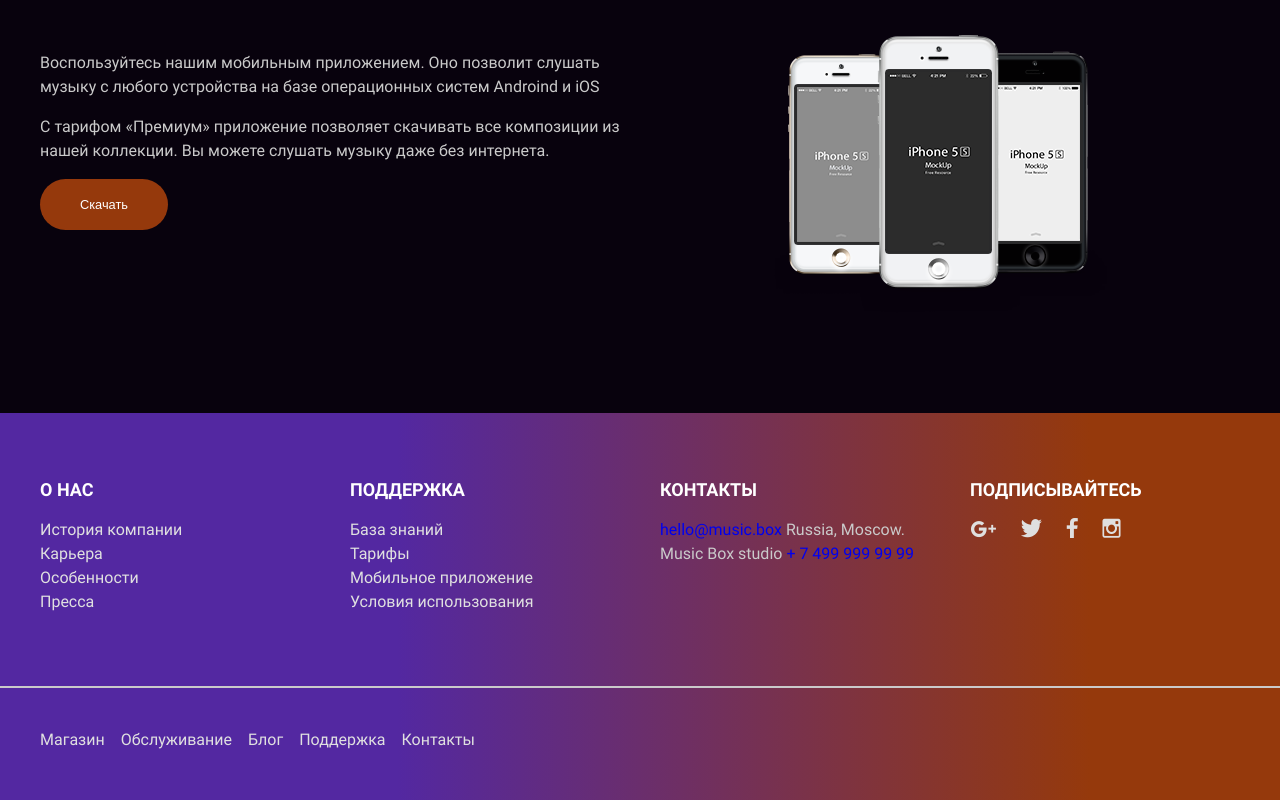
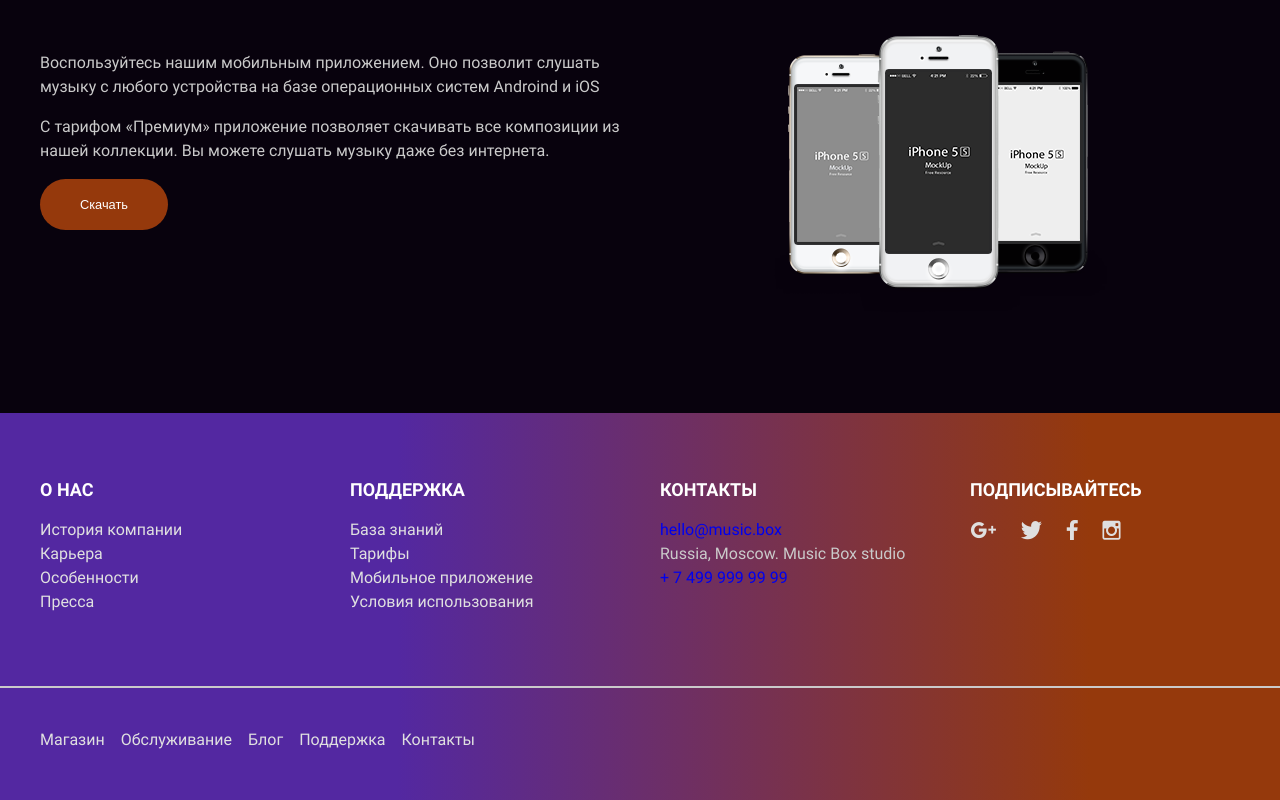
Before and after one commit to DmitriyK/layout-music-box, a website: page src/index.html in a window 1280 px wide. Shown: the part 2681-3481 px from the top of the page. Drawn offline with Linux system fonts and the light colour scheme.

Commit message:
Update style.css

```diff
--- a/src/css/style.css
+++ b/src/css/style.css
@@ -64,6 +64,7 @@ body {
   font-style: normal;
   src: url("../assets/fonts/Roboto-Bold.ttf");
 }
+/* Typography general */
 h1,
 h2 {
   text-transform: uppercase;
@@ -467,7 +468,8 @@ h4 {
   color: #FFFFFF;
 }
 
-.form-to-album {
+/* Catalog Form */
+.form-to-album .form-group {
   display: flex;
   flex-wrap: wrap;
   column-gap: 1.5rem;
@@ -762,7 +764,8 @@ h4 {
   font-size: 1.125rem;
   line-height: 1.5;
 }
-.nav-footer-1 .nav-box .nav-area {
+.nav-footer-1 .nav-box .nav-area,
+.nav-footer-1 .nav-box .contact-area {
   display: flex;
   flex-direction: column;
 }
@@ -771,9 +774,8 @@ h4 {
   column-gap: 1.5rem;
   align-items: baseline;
 }
-.nav-footer-1 .nav-box .icon-area .icon-item {
-  display: flex;
-  align-items: center;
+.nav-footer-1 .nav-box .icon-area .icon {
+  vertical-align: middle;
 }
 
 .nav-footer-2 {
```
Also changed, not shown: 1 other file.
